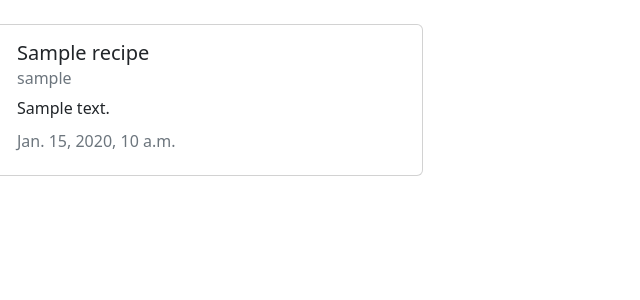
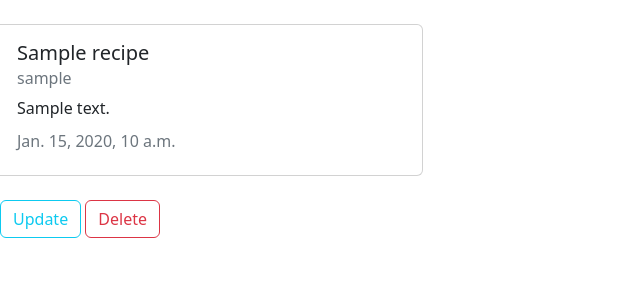
Before and after one commit to henrysevern/django_recipe_app, a Django app: page /recipe/1/ in a window 1280 px wide. Shown: the part 136-436 px from the top of the page, without its empty margins (0-640 px from the left). Run offline with Django 3.2, Linux system fonts and the light colour scheme; a user stored in the database is signed in; tables that the repository leaves empty hold one stand-in row (values such as "Sample post").

Commit message:
Add update and delete buttons that only activate if recipe was created by the user

```diff
--- a/recipes/templates/recipes/recipe_detail.html
+++ b/recipes/templates/recipes/recipe_detail.html
@@ -14,5 +14,10 @@
             </div>
         </div>
 </div>
-
+{% if object.author == user or user.is_staff %}
+<div class="col-4">
+    <a class="btn btn-outline-info" href="{% url 'recipes-update' object.id %}">Update</a>
+    <a class="btn btn-outline-danger" href="{% url 'recipes-delete' object.id %}">Delete</a>
+</div>
+{% endif %}
 {% endblock content %}
```
